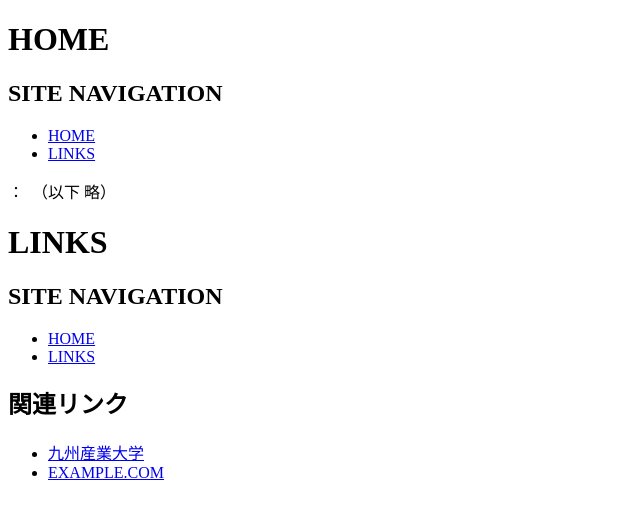
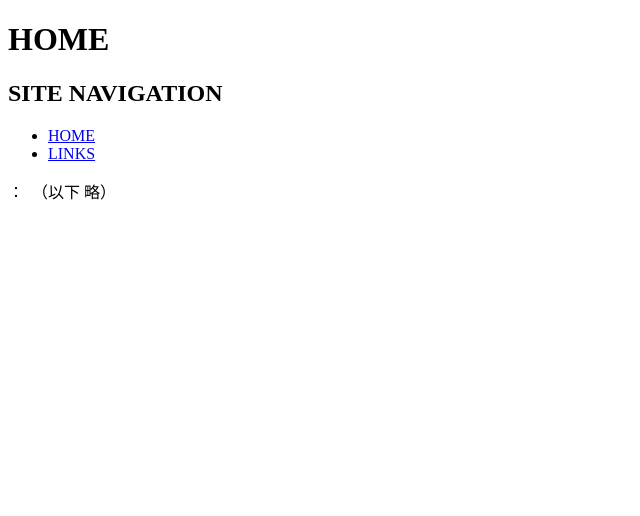
Before and after one commit to takahasi-rina/html_sample_05, a plain HTML site: page index.html in a window 1280 px wide. Shown: the whole page, without its empty margins (0-640 px from the left). Drawn offline with Linux system fonts and the light colour scheme.

Commit message:
Add files via upload

```diff
--- a/index.html
+++ b/index.html
@@ -14,23 +14,3 @@
        ：　（以下 略）
   </body>
 </html>
-<!DOCTYPE html>
-<html lang="ja">
-  <head>
-    <meta charset="UTF-8">
-    <title>HTML TAG Sample A </title>
-  </head>
-  <body>
-    <h1>LINKS</h1>
-    <h2>SITE NAVIGATION</h2>
-    <ul>
-      <li><a href="index.html">HOME</a></li>
-      <li><a href="links.html">LINKS</a></li>
-    </ul>
-    <h2>関連リンク</h2>
-    <ul>
-      <li><a href="https://www.kyusan-u.ac.jp">九州産業大学</a></li>
-      <li><a href="https://www.example.com">EXAMPLE.COM</a></li>
-    </ul>
-  </body>
-</html>
```
